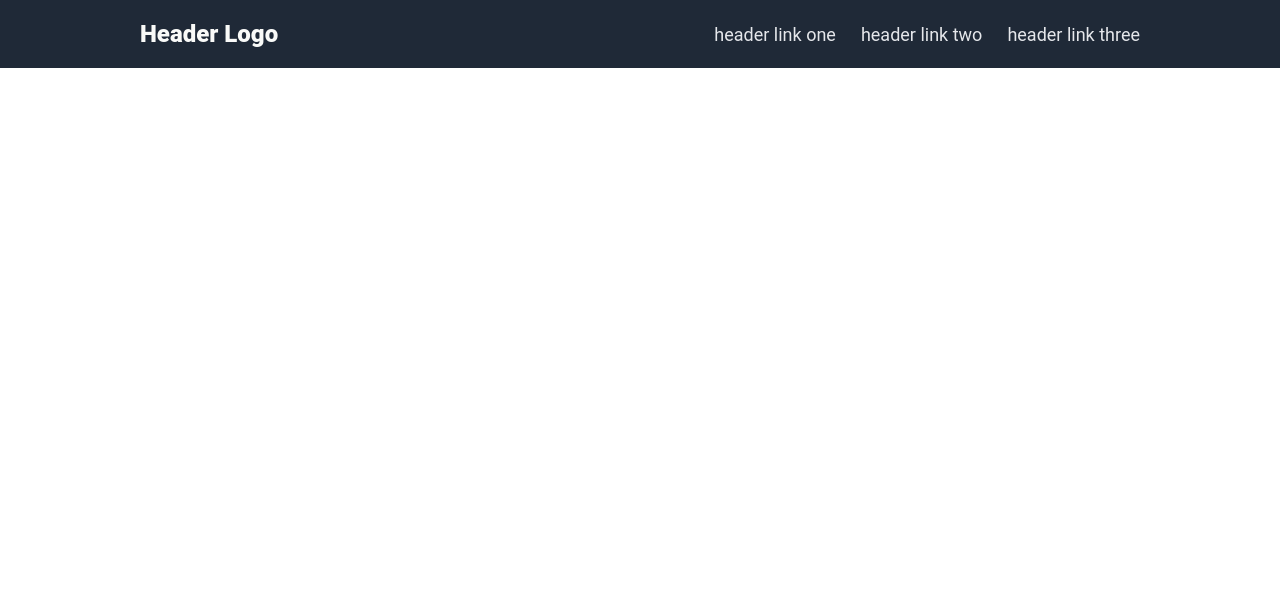
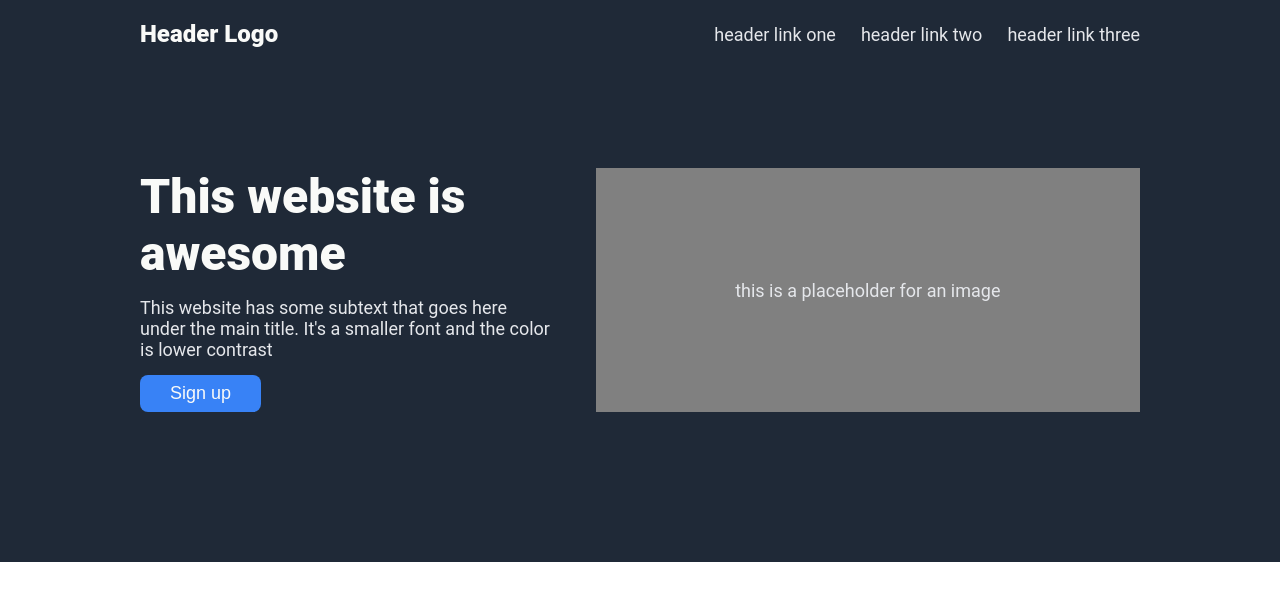
Before and after one commit to peperoni4/landing-page, a plain HTML site: page index.html in a window 1280 px wide. Drawn offline with Linux system fonts and the light colour scheme.

Commit message:
Add markup and styles for hero section

```diff
--- a/css/styles.css
+++ b/css/styles.css
@@ -65,9 +65,65 @@ body {
   color: #f9faf8;
 }
 
-.header {
+.header,
+.hero {
   width: 100%; /* Assuming full width */
   max-width: 1000px; /* Adjust as needed */
   margin: 0 auto; /* Centers horizontally */
   color: white; /* Assuming text color */
 }
+
+/* ===== HERO ====== */
+.hero {
+  display: flex;
+  padding-bottom: 150px;
+  gap: 40px;
+  margin-top: 100px;
+}
+
+.hero-content {
+  width: 420px;
+  display: flex;
+  flex-direction: column;
+  gap: 15px;
+}
+
+.hero-image {
+  width: 550px;
+  background-color: gray;
+  display: flex;
+  justify-content: center;
+  align-items: center;
+  text-align: center;
+}
+
+.hero-main-text {
+  font-size: 48px;
+  font-weight: 900;
+  color: #f9faf8;
+}
+
+.hero-secondary-text {
+  font-size: 18px;
+  color: #e5e7eb;
+}
+
+.btn-sign-up {
+  font-size: 18px;
+  padding: 8px 30px;
+  background-color: #3882f6;
+  border-radius: 8px;
+  color: #f9faf8;
+}
+
+.hero-content .btn-sign-up {
+  align-self: flex-start;
+}
+
+.btn-borderless {
+  border: none;
+}
+
+.btn-white-border {
+  border: 2px solid white;
+}
--- a/index.html
+++ b/index.html
@@ -16,6 +16,17 @@
           <li><a class="link" href="#">header link three</a></li>
         </ul>
       </div>
+      <div class="hero">
+        <div class="hero-content">
+          <h1 class="hero-main-text">This website is awesome</h1>
+          <p class="hero-secondary-text">
+            This website has some subtext that goes here under the main title.
+            It's a smaller font and the color is lower contrast
+          </p>
+          <button class="btn-sign-up btn-borderless">Sign up</button>
+        </div>
+        <div class="hero-image hero-secondary-text">this is a placeholder for an image</div>
+      </div>
     </div>
   </body>
 </html>
```
